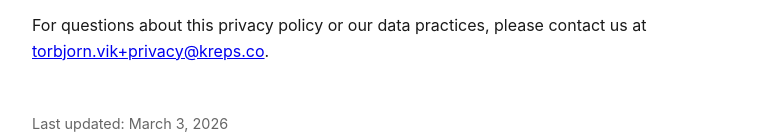
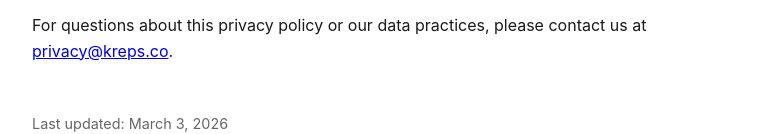
Before and after one commit to KrepsCo/privacy-policy, a plain HTML site: page index.html in a window 1280 px wide. Shown: the part 1188-1322 px from the top of the page, without its empty margins (248-1019 px from the left). Drawn offline with Linux system fonts and the light colour scheme.

Commit message:
Use dedicated privacy@ alias for contact email
Co-Authored-By: Claude Opus 4.6 <noreply@anthropic.com>

```diff
--- a/index.html
+++ b/index.html
@@ -47,7 +47,7 @@
     <p>We do not maintain a persistent store of data retrieved from the Meta API beyond what is necessary for generating reports. Campaign data remains in our clients' Meta accounts and is subject to Meta's own data retention policies.</p>
 
     <h2>Contact</h2>
-    <p>For questions about this privacy policy or our data practices, please contact us at <a href="mailto:torbjorn.vik+privacy@kreps.co">torbjorn.vik+privacy@kreps.co</a>.</p>
+    <p>For questions about this privacy policy or our data practices, please contact us at <a href="mailto:privacy@kreps.co">privacy@kreps.co</a>.</p>
 
     <p class="updated">Last updated: March 3, 2026</p>
 </body>
```
